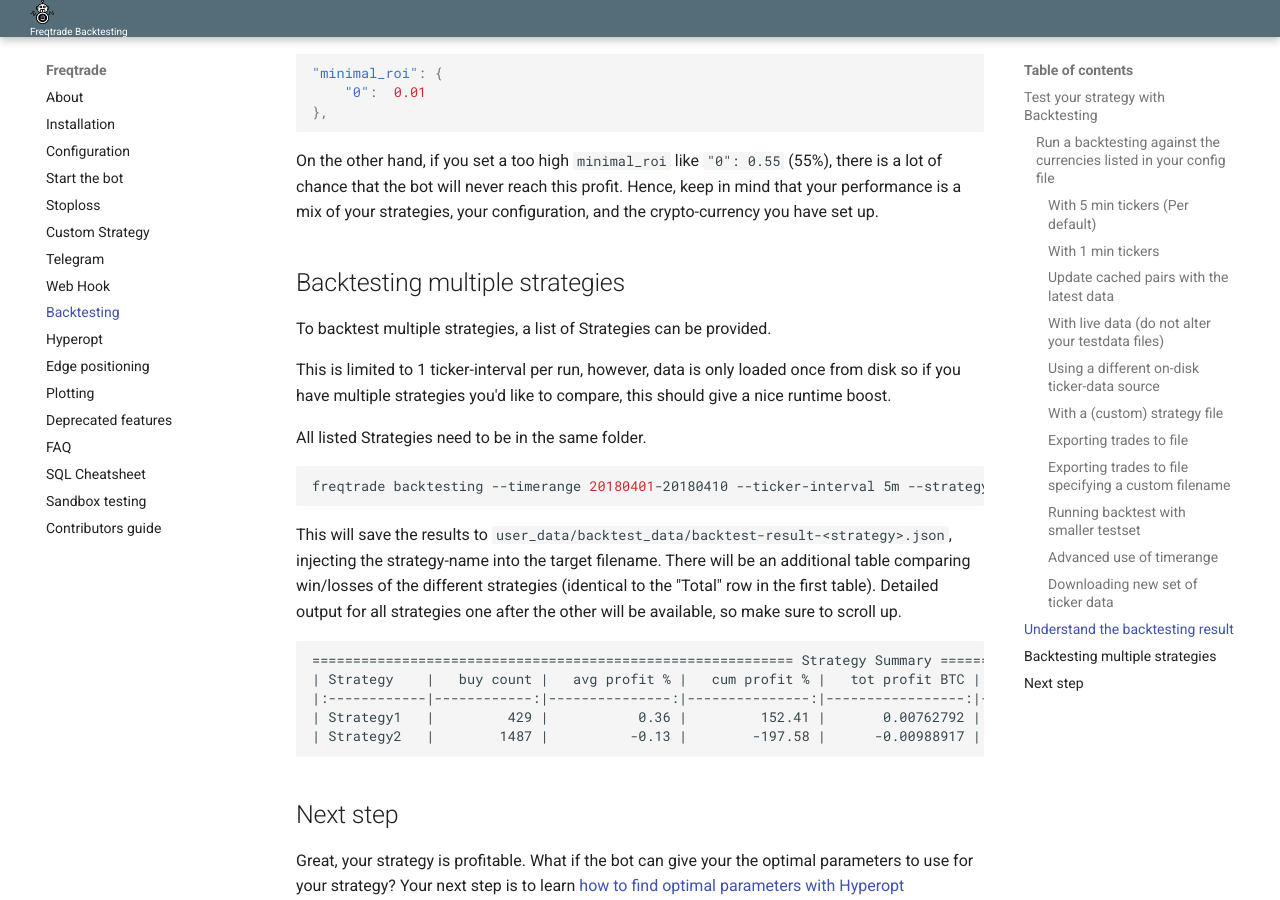
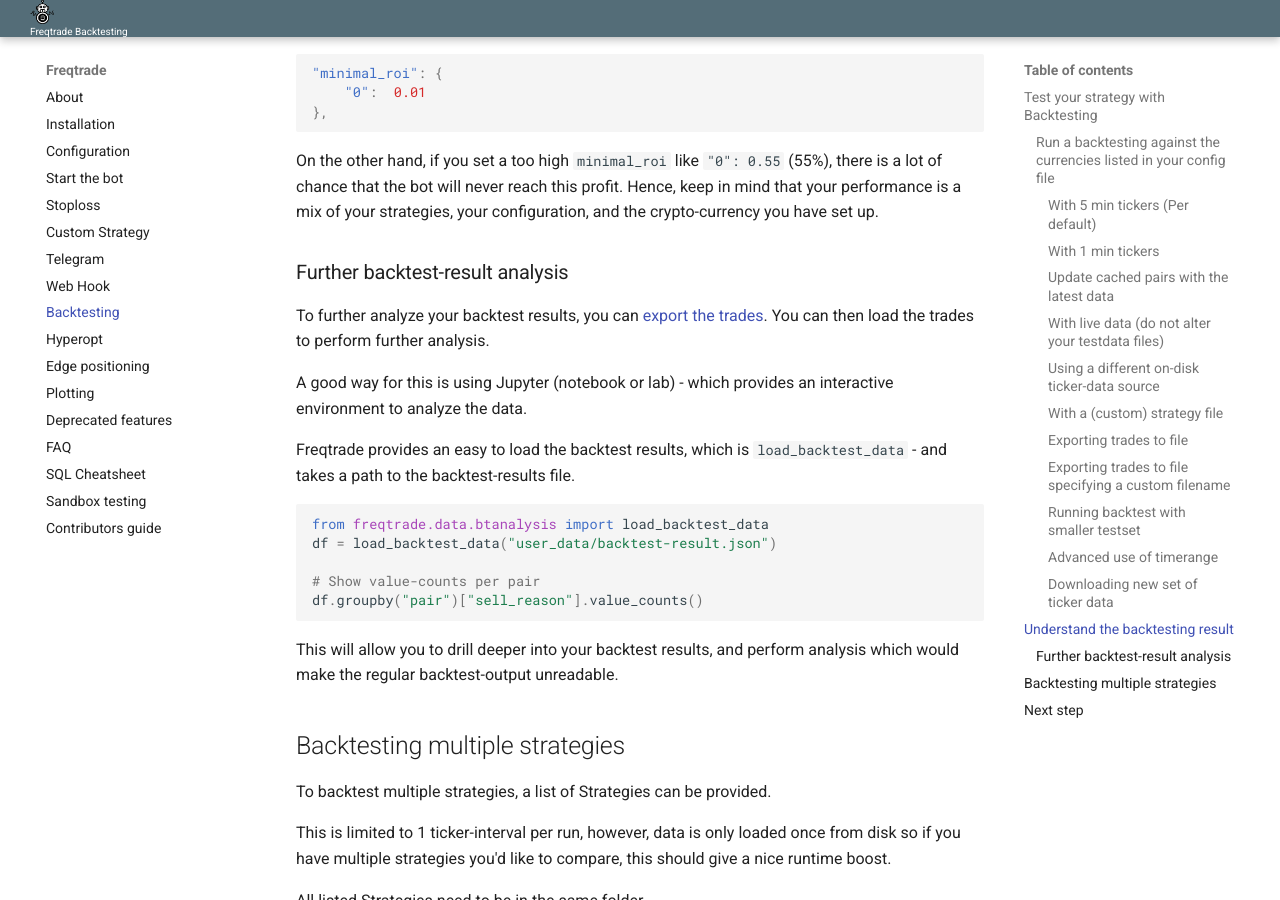
Before and after one commit to jacksonmori755/Crypto-trading-bot, an MkDocs documentation site: the page built from docs/backtesting.md, in a window 1280 px wide and 900 px high, scrolled down 4885 px. Built offline with MkDocs 1.6.1 and Material for MkDocs 9.7.7, drawn with Linux system fonts in a browser that asks for light colours.

Commit message:
Document backtest-result loading

````diff
--- a/docs/backtesting.md
+++ b/docs/backtesting.md
@@ -245,6 +245,26 @@ On the other hand, if you set a too high `minimal_roi` like `"0":  0.55`
 profit. Hence, keep in mind that your performance is a mix of your
 strategies, your configuration, and the crypto-currency you have set up.
 
+### Further backtest-result analysis
+
+To further analyze your backtest results, you can [export the trades](#exporting-trades-to-file).
+You can then load the trades to perform further analysis.
+
+A good way for this is using Jupyter (notebook or lab) - which provides an interactive environment to analyze the data.
+
+Freqtrade provides an easy to load the backtest results, which is `load_backtest_data` - and takes a path to the backtest-results file.
+
+``` python
+from freqtrade.data.btanalysis import load_backtest_data
+df = load_backtest_data("user_data/backtest-result.json")
+
+# Show value-counts per pair
+df.groupby("pair")["sell_reason"].value_counts()
+
+```
+
+This will allow you to drill deeper into your backtest results, and perform analysis which would make the regular backtest-output unreadable.
+
 ## Backtesting multiple strategies
 
 To backtest multiple strategies, a list of Strategies can be provided.
````
